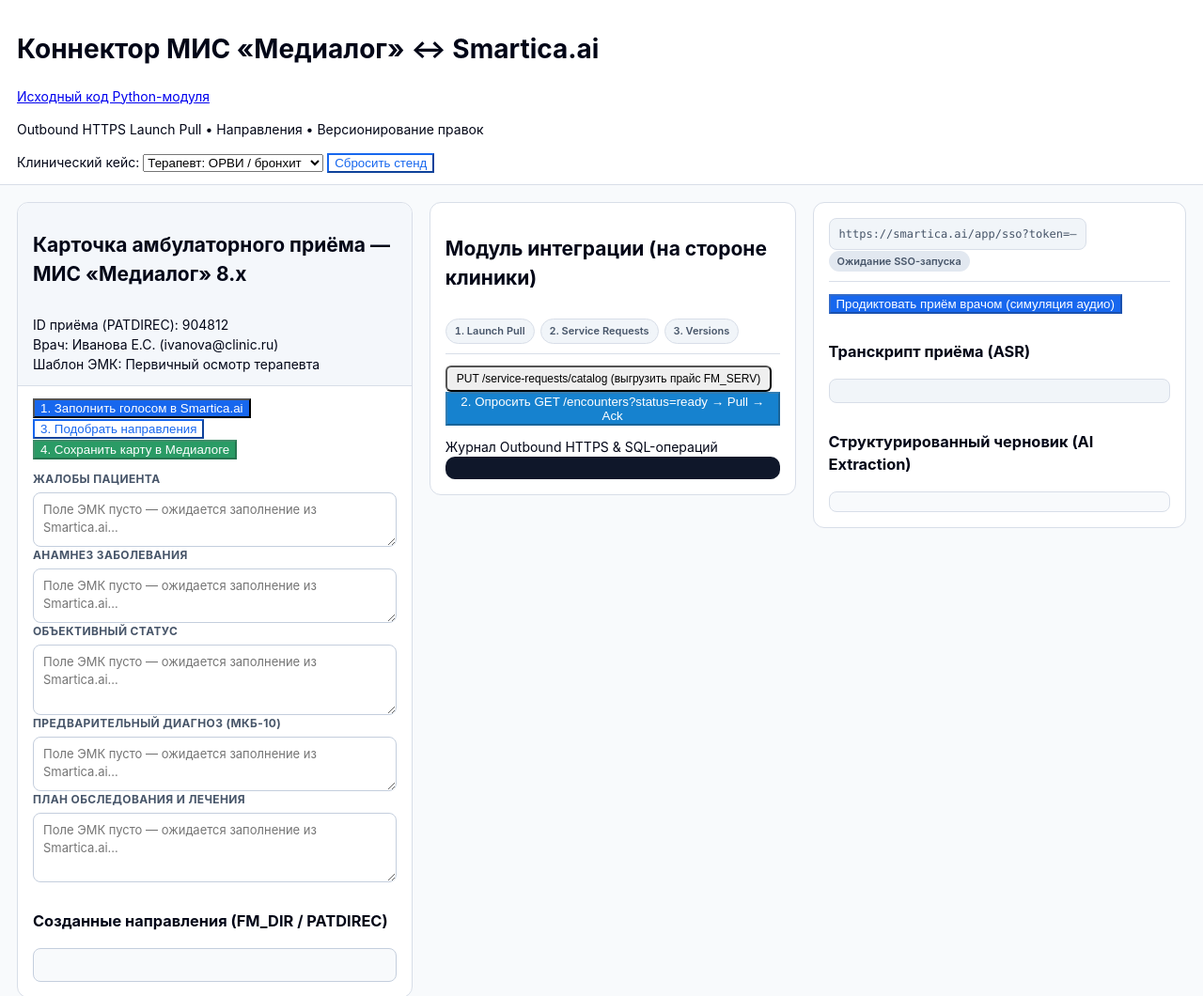
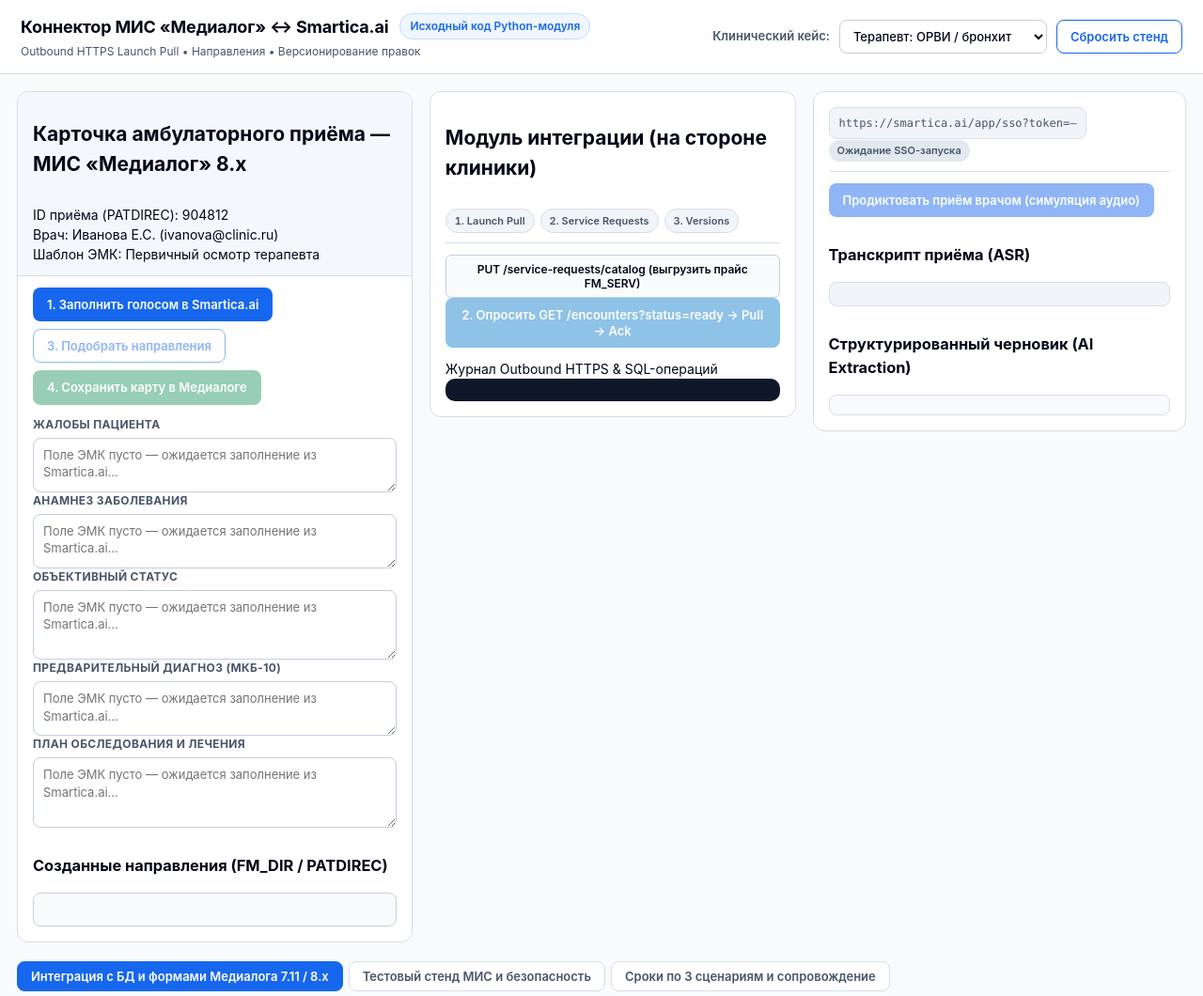
Before and after one commit to Kreqwaii/smartica-medialog-bridge, a plain HTML site: page index.html in a window 1280 px wide. Shown: the top 1060 px of the page at 94% size. Drawn offline with Linux system fonts and the light colour scheme.

Commit message:
style: polish header and action button typography

```diff
--- a/styles.css
+++ b/styles.css
@@ -63,19 +63,84 @@ pre,
 .top-header {
   background: var(--bg-card);
   border-bottom: 1px solid var(--border);
-  padding: 12px 18px;
+  padding: 14px 22px;
   position: sticky;
   top: 0;
   z-index: 40;
-}
-
-.top-header-inner {
-  max-width: 1440px;
-  margin: 0 auto;
   display: flex;
   align-items: center;
   justify-content: space-between;
+  gap: 16px;
+  flex-wrap: wrap;
+}
+
+.header-brand h1 {
+  font-size: 18px;
+  font-weight: 700;
+  color: var(--ink);
+  margin: 0;
+  letter-spacing: -0.01em;
+}
+
+.header-title-row {
+  display: flex;
+  align-items: center;
   gap: 12px;
+  flex-wrap: wrap;
+}
+
+.header-code-link {
+  display: inline-flex;
+  align-items: center;
+  padding: 4px 10px;
+  font-size: 12px;
+  font-weight: 600;
+  color: var(--primary);
+  background: #eff6ff;
+  border: 1px solid #bfdbfe;
+  border-radius: 999px;
+  text-decoration: none;
+}
+
+.header-code-link:hover {
+  background: #dbeafe;
+}
+
+.header-subtitle {
+  margin: 4px 0 0;
+  font-size: 12px;
+  color: var(--ink-muted);
+}
+
+.header-controls {
+  display: flex;
+  align-items: center;
+  gap: 10px;
+  flex-wrap: wrap;
+}
+
+.case-select-label {
+  font-size: 13px;
+  font-weight: 600;
+  color: var(--ink-muted);
+}
+
+.case-select {
+  height: 36px;
+  padding: 0 10px;
+  border: 1px solid var(--border-strong, #c4cedd);
+  border-radius: var(--radius-md);
+  background: #ffffff;
+  color: var(--ink);
+  font-family: var(--font-ui);
+  font-size: 13px;
+  font-weight: 500;
+}
+
+.pane-actions {
+  display: flex;
+  align-items: center;
+  gap: 8px;
   flex-wrap: wrap;
 }
 
@@ -481,33 +546,51 @@ textarea.mis-field:focus {
 }
 
 /* Buttons */
-.btn {
+.btn,
+.btn-primary,
+.btn-accent,
+.btn-success,
+.btn-outline,
+.btn-sm {
   display: inline-flex;
   align-items: center;
   justify-content: center;
   gap: 6px;
-  padding: 8px 14px;
+  padding: 9px 14px;
   font-family: var(--font-ui);
   font-size: 13px;
   font-weight: 600;
-  line-height: 1.2;
+  line-height: 1.25;
   border-radius: var(--radius-md);
   border: 1px solid transparent;
   cursor: pointer;
   transition: background-color 0.15s ease, border-color 0.15s ease, opacity 0.15s ease;
   text-decoration: none;
-  white-space: nowrap;
+  white-space: normal;
+  text-align: center;
 }
 
-.btn:disabled {
+.btn:disabled,
+.btn-primary:disabled,
+.btn-accent:disabled,
+.btn-success:disabled,
+.btn-outline:disabled,
+.btn-sm:disabled {
   opacity: 0.48;
   cursor: not-allowed;
 }
 
 .btn-sm {
-  padding: 5px 10px;
+  padding: 7px 12px;
   font-size: 12px;
+  background: #f8fafc;
+  color: var(--ink);
+  border-color: #c4cedd;
   border-radius: var(--radius-sm);
+}
+
+.btn-sm:hover:not(:disabled) {
+  background: #f1f5f9;
 }
 
 .btn-primary {
```
